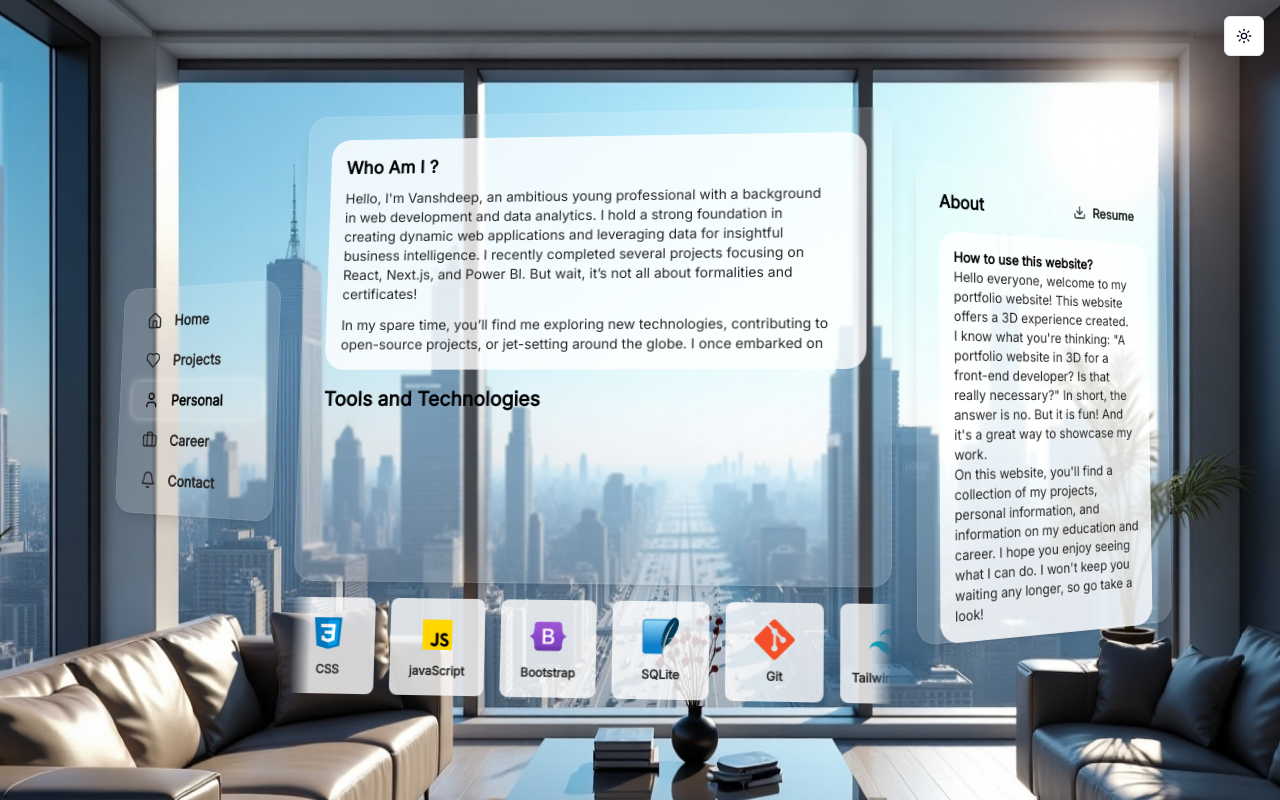
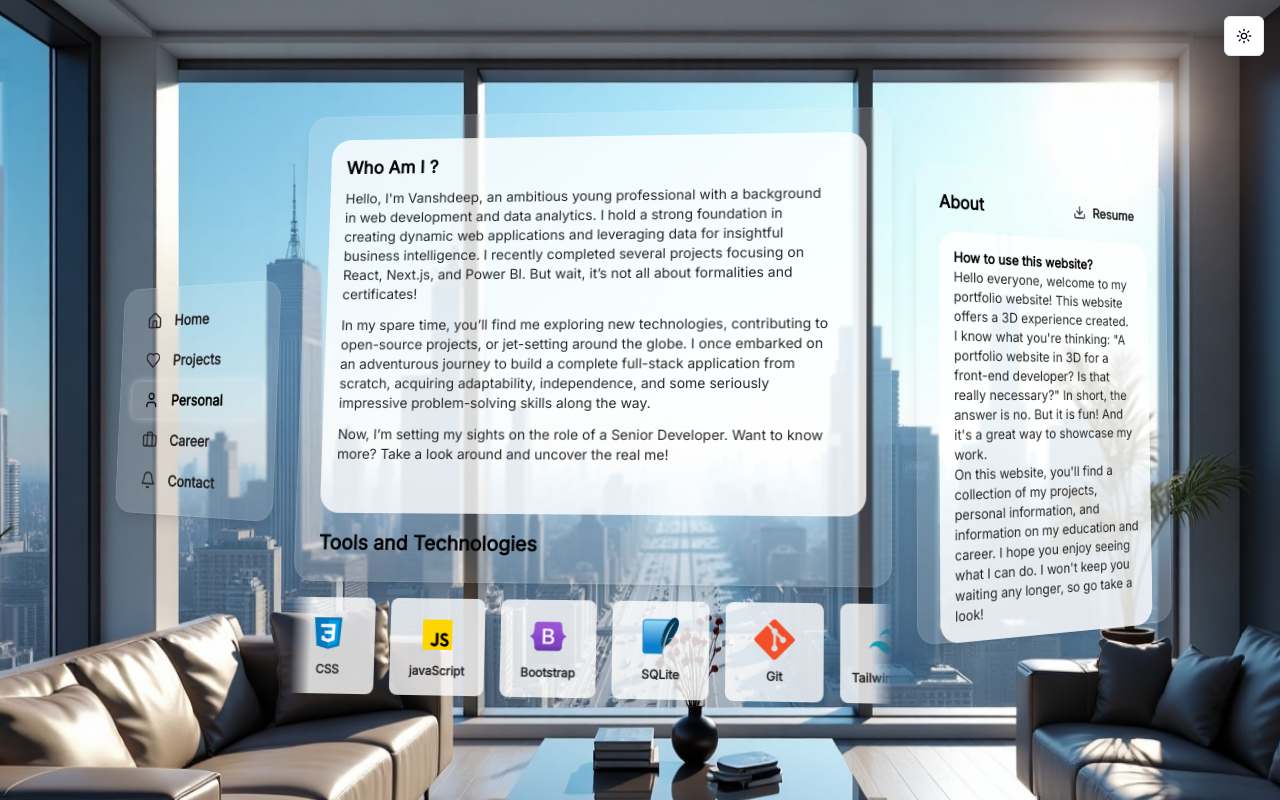
Before and after one commit to 20bcs6794/vansh, a Next.js app: page / in a window 1280 px wide. Both pictures are taken after a click on the button "Personal". Built offline with nearby package versions, Linux system fonts and the light colour scheme.

Commit message:
recreate the main panel under personal section from scrath witht he same

```diff
--- a/src/components/glass-panel-layout.tsx
+++ b/src/components/glass-panel-layout.tsx
@@ -749,8 +749,8 @@ export function GlassPanelLayout() {
       case 'Personal':
         return (
             <div className="h-full flex flex-col gap-4">
-                <div className="bg-white/80 dark:bg-black/70 rounded-[20px] p-4 flex flex-col h-60">
-                    <h3 className="font-semibold text-black dark:text-white text-lg mb-2">Who Am I ?</h3>
+                <div className="bg-white/80 dark:bg-black/70 rounded-[20px] p-4 flex flex-col flex-grow min-h-0">
+                    <h3 className="font-semibold text-black dark:text-white text-lg mb-2 shrink-0">Who Am I ?</h3>
                     <div className="flex-grow min-h-0">
                         <ScrollArea className="h-full pr-4">
                             <div className="text-neutral-800 dark:text-neutral-100 space-y-3 text-sm">
@@ -770,7 +770,7 @@ export function GlassPanelLayout() {
                         </ScrollArea>
                     </div>
                 </div>
-                <h3 className="text-xl font-bold text-black dark:text-white mb-0 text-left">Tools and Technologies</h3>
+                <h3 className="text-xl font-bold text-black dark:text-white mb-0 text-left shrink-0">Tools and Technologies</h3>
             </div>
         );
       case 'Career':
```
